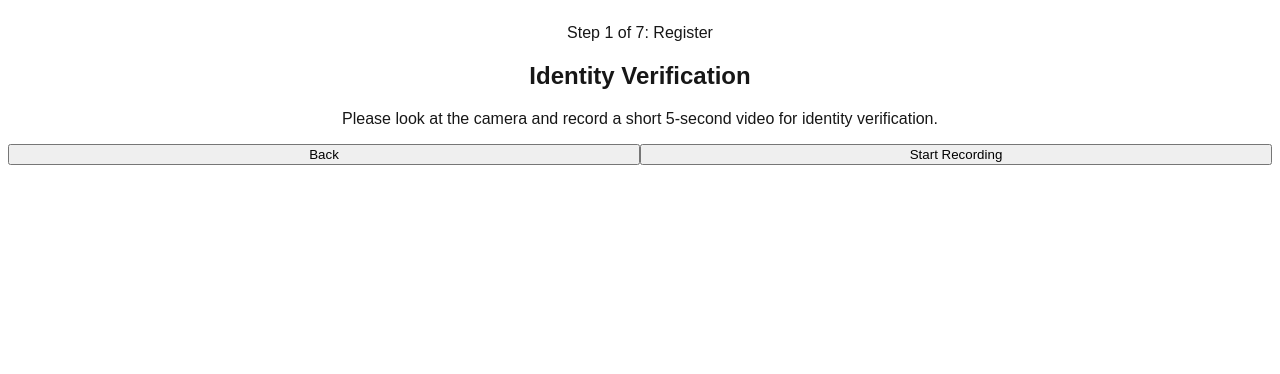
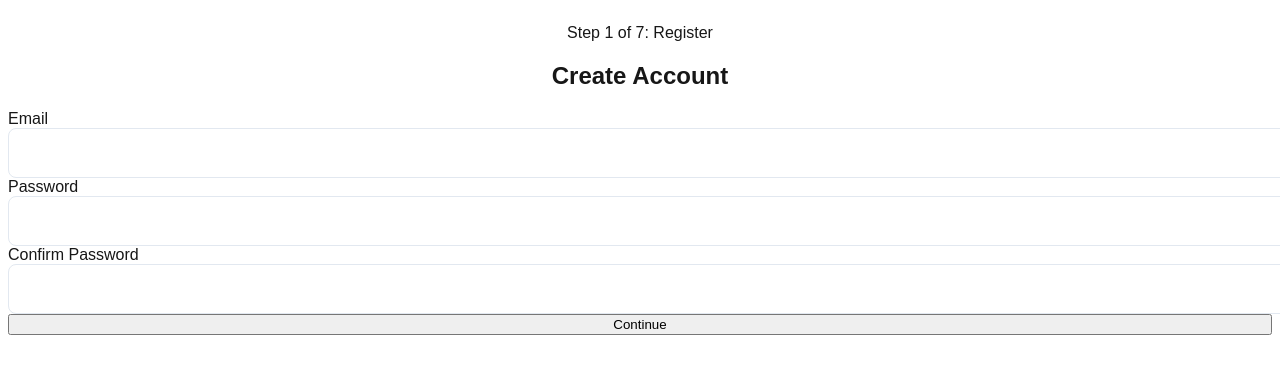
Before and after one commit to samadlol/webview-poc, a Next.js app: page /webview-poc/ in a window 1280 px wide. Shown: the top 374 px of the page. Built offline with nearby package versions, Linux system fonts and the light colour scheme.

Commit message:
remove hardcoded identity

```diff
--- a/src/app/page.tsx
+++ b/src/app/page.tsx
@@ -47,7 +47,6 @@ function WizardSteps() {
 
 function WizardContent() {
   const { step } = useWizard();
-      return <IdentityVerification />;
 
   switch (step) {
     case 0:
```
